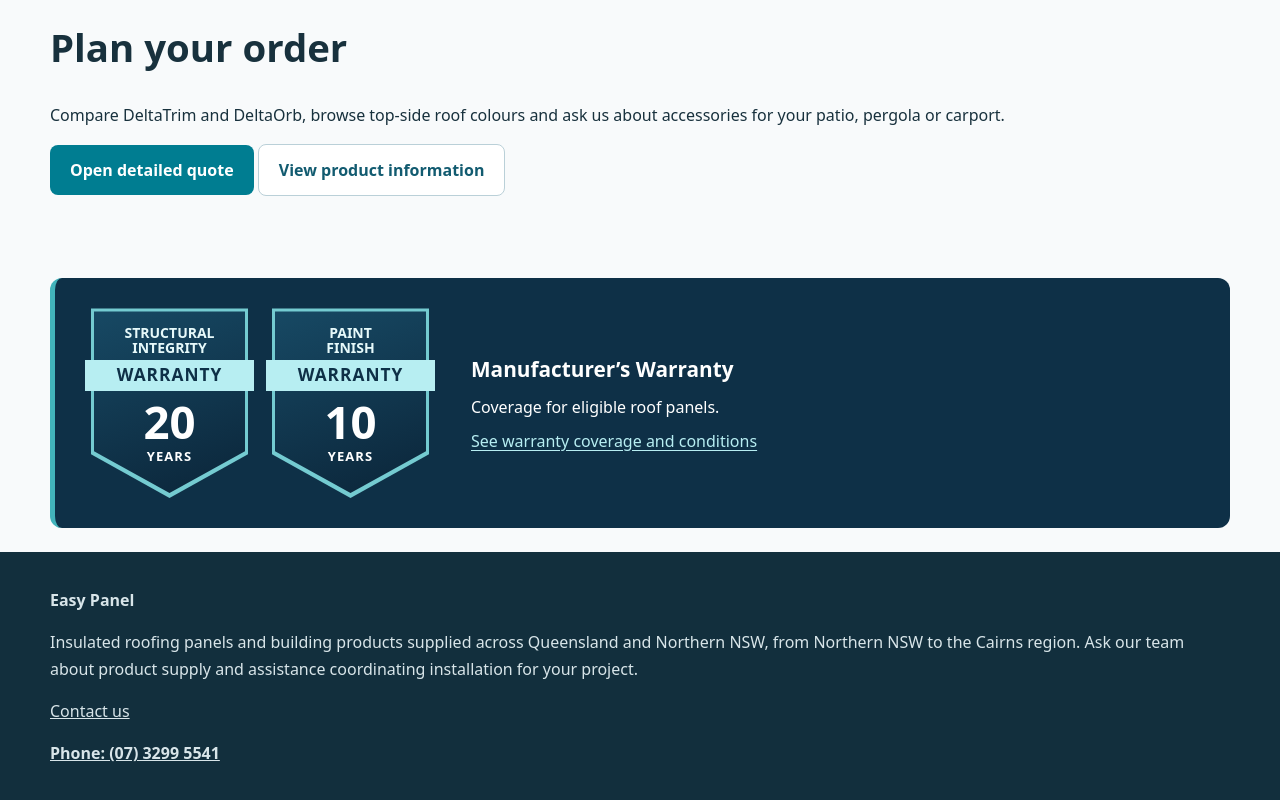
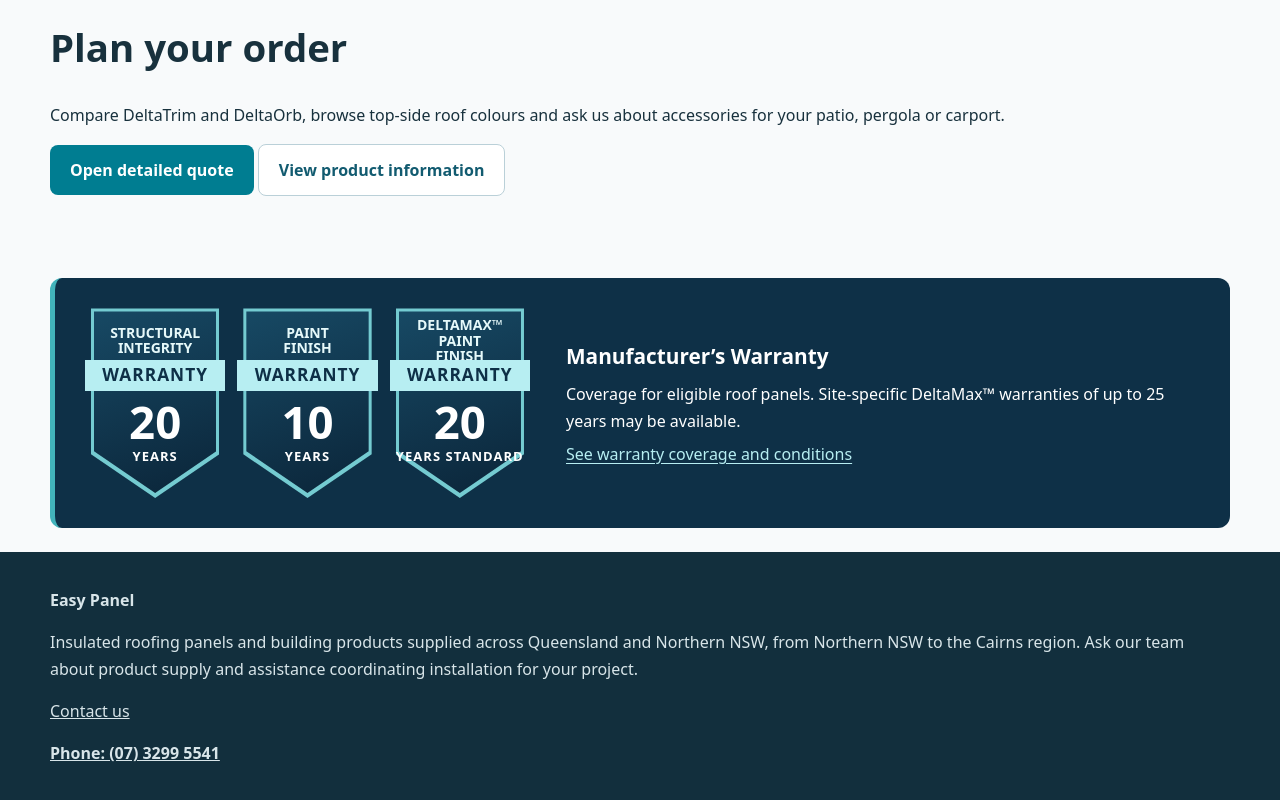
Before and after one commit to EasyPanelBrisbane/easy-panel-preview, a website: page easypanel-production-ready-3/quote/roofing/index.html in a window 1280 px wide. Shown: the part 711-1511 px from the top of the page. Drawn offline with Linux system fonts and the light colour scheme.

Commit message:
Show current DeltaMax paint finish warranty on roofing pages

```diff
--- a/easypanel-production-ready-3/approved-assets.css
+++ b/easypanel-production-ready-3/approved-assets.css
@@ -17,8 +17,8 @@
 .ep-install-grid{display:grid;grid-template-columns:repeat(auto-fit,minmax(220px,1fr));gap:18px}.ep-install-grid figure{margin:0}.ep-install-grid img{display:block;width:100%;height:250px;object-fit:cover;border-radius:8px}.ep-install-grid figcaption{padding:8px 0;font-size:.92rem;line-height:1.4}
 
 /* Delta Panels roof warranty */
-.ep-roof-warranty{display:grid;grid-template-columns:minmax(0,350px) minmax(0,1fr);align-items:center;gap:clamp(18px,4vw,36px);margin:24px 0;padding:clamp(16px,4vw,30px);border-left:5px solid #42b3bb;border-radius:12px;background:#0e3047;color:#fff}
-.ep-roof-warranty-badges{display:grid;grid-template-columns:repeat(2,minmax(0,1fr));gap:12px}
+.ep-roof-warranty{display:grid;grid-template-columns:minmax(0,445px) minmax(0,1fr);align-items:center;gap:clamp(18px,4vw,36px);margin:24px 0;padding:clamp(16px,4vw,30px);border-left:5px solid #42b3bb;border-radius:12px;background:#0e3047;color:#fff}
+.ep-roof-warranty-badges{display:grid;grid-template-columns:repeat(3,minmax(0,1fr));gap:12px}
 .ep-roof-warranty-badge{
   --shield:polygon(0 0,100% 0,100% 77%,50% 100%,0 77%);
   position:relative;
@@ -46,4 +46,5 @@
 .ep-roof-warranty p{margin:7px 0;color:inherit}
 .ep-roof-warranty a{color:#b7eef2;text-underline-offset:3px}
 .ep-roof-warranty a:focus-visible{outline:2px solid #b7eef2;outline-offset:4px}
-@media(max-width:760px){.ep-roof-warranty{grid-template-columns:minmax(0,1fr)}.ep-roof-warranty-badges{width:100%;max-width:350px}}
+@media(max-width:760px){.ep-roof-warranty{grid-template-columns:minmax(0,1fr)}.ep-roof-warranty-badges{width:100%;max-width:445px}}
+@media(max-width:480px){.ep-roof-warranty-badges{grid-template-columns:repeat(2,minmax(0,1fr))}.ep-roof-warranty-badge:last-child{grid-column:1/-1;width:calc((100% - 12px)/2);justify-self:center}}
--- a/easypanel-production-ready-3/quote/roofing/index.html
+++ b/easypanel-production-ready-3/quote/roofing/index.html
@@ -31,10 +31,16 @@
     <strong>10</strong>
     <span class="ep-roof-warranty-years">years</span>
   </div>
+  <div class="ep-roof-warranty-badge">
+    <span class="ep-roof-warranty-coverage">DeltaMax™ paint finish</span>
+    <span class="ep-roof-warranty-ribbon">WARRANTY</span>
+    <strong>20</strong>
+    <span class="ep-roof-warranty-years">years standard</span>
+  </div>
 </div>
 <div>
   <h2>Manufacturer’s Warranty</h2>
-  <p>Coverage for eligible roof panels.</p>
+  <p>Coverage for eligible roof panels. Site-specific DeltaMax™ warranties of up to 25 years may be available.</p>
   <a href="/insulated-roofing-panels/#delta-warranty">See warranty coverage and conditions</a>
 </div>
 </aside>
```
Also changed, not shown: easypanel-production-ready-3/commercial-roofing-panels/index.html (+7 -1 lines), easypanel-production-ready-3/domestic-insulated-roofing-panels/index.html (+7 -1 lines), easypanel-production-ready-3/insulated-roofing-panels/index.html (+8 -1 lines).
